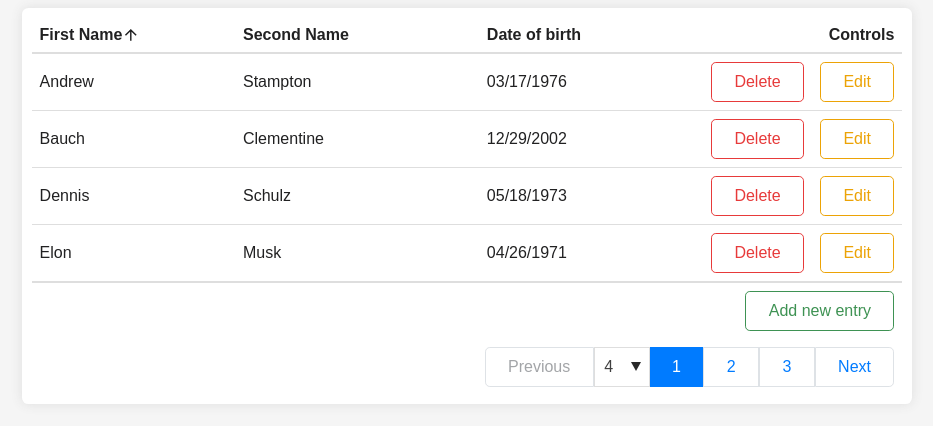
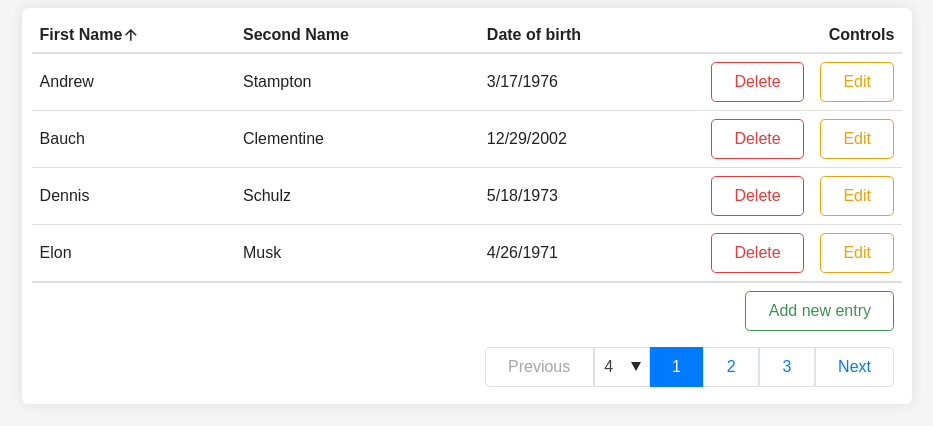
Before and after one commit to bigfatpartyguy/repo-for-learning, a React (Create React App) app: page / in a window 1280 px wide. Shown: the top 426 px of the page, without its empty margins (173-1106 px from the left). Built offline with nearby package versions, Linux system fonts and the light colour scheme.

Commit message:
fixes for modals, date manipulation

```diff
--- a/src/Data.js
+++ b/src/Data.js
@@ -4,62 +4,62 @@ const students = [
   {
     firstName: 'John',
     secondName: 'Johnson',
-    birthday: '02/23/1978',
+    birthday: '1978-02-23',
   },
   {
     firstName: 'Leanne',
     secondName: 'Graham',
-    birthday: '08/14/1988',
+    birthday: '1988-08-14',
   },
   {
     firstName: 'Ervin',
     secondName: 'Howell',
-    birthday: '03/08/1956',
+    birthday: '1956-03-08',
   },
   {
     firstName: 'Bauch',
     secondName: 'Clementine',
-    birthday: '12/29/2002',
+    birthday: '2002-12-29',
   },
   {
     firstName: 'Patricia',
     secondName: 'Labsak',
-    birthday: '01/07/1997',
+    birthday: '1997-01-07',
   },
   {
     firstName: 'Dennis',
     secondName: 'Schulz',
-    birthday: '05/18/1973',
+    birthday: '1973-05-18',
   },
   {
     firstName: 'Kasey',
     secondName: 'Neistat',
-    birthday: '09/03/1987',
+    birthday: '1987-09-03',
   },
   {
     firstName: 'Glenna',
     secondName: 'Reichert',
-    birthday: '10/11/2005',
+    birthday: '2005-10-11',
   },
   {
     firstName: 'Elon',
     secondName: 'Musk',
-    birthday: '04/26/1971',
+    birthday: '1971-04-26',
   },
   {
     firstName: 'Peter',
     secondName: 'Jackson',
-    birthday: '07/30/1964',
+    birthday: '1964-07-30',
   },
   {
     firstName: 'Andrew',
     secondName: 'Stampton',
-    birthday: '03/17/1976',
+    birthday: '1976-03-17',
   },
   {
     firstName: 'Helen',
     secondName: 'Mortensen',
-    birthday: '11/11/1994',
+    birthday: '1994-11-11',
   },
 ];
 
--- a/src/components/Button/Button.jsx
+++ b/src/components/Button/Button.jsx
@@ -3,7 +3,14 @@ import PropTypes from 'prop-types';
 import styles from './Button.module.css';
 
 export default function Button(props) {
-  const { type, btnRole, text, onClick, disabled, ariaLabel } = props;
+  const {
+    type,
+    btnRole,
+    text,
+    onClick,
+    disabled,
+    ariaLabel,
+  } = props;
   /* eslint-disable react/button-has-type */
   return (
     <button
--- a/src/components/CommonModal/CommonModal.jsx
+++ b/src/components/CommonModal/CommonModal.jsx
@@ -7,7 +7,12 @@ import styles from './CommonModal.module.css';
 Modal.setAppElement('#root');
 
 export default function CommonModal(props) {
-  const { children, isOpen, handleCloseModal, contentLabel } = props;
+  const {
+    children,
+    isOpen,
+    handleCloseModal,
+    contentLabel,
+  } = props;
   return (
     <Modal
       className={styles.modal}
--- a/src/components/CommonModal/Modals/AddEditModal.jsx
+++ b/src/components/CommonModal/Modals/AddEditModal.jsx
@@ -36,13 +36,22 @@ export default function AddEditModal(props) {
 }
 
 AddEditModal.propTypes = {
+  type: PropTypes.oneOfType([PropTypes.bool, PropTypes.string]),
   isOpen: PropTypes.bool,
   handleAddRow: PropTypes.func,
+  handleEditRow: PropTypes.func,
   handleCloseModal: PropTypes.func,
+  placeholder: PropTypes.oneOfType([
+    PropTypes.bool,
+    PropTypes.objectOf(PropTypes.string),
+  ]),
 };
 
 AddEditModal.defaultProps = {
+  type: false,
   isOpen: false,
   handleAddRow: () => {},
+  handleEditRow: () => {},
   handleCloseModal: () => {},
+  placeholder: false,
 };
--- a/src/components/Input/Input.jsx
+++ b/src/components/Input/Input.jsx
@@ -3,7 +3,14 @@ import PropTypes from 'prop-types';
 import styles from './Input.module.css';
 
 export default function Input(props) {
-  const { text, id, onChange, value, placeholder, children } = props;
+  const {
+    text,
+    id,
+    onChange,
+    value,
+    placeholder,
+    children,
+  } = props;
   return (
     <div className={styles.inputComponent}>
       <label htmlFor={id}>{text}</label>
@@ -28,6 +35,8 @@ Input.propTypes = {
   id: PropTypes.string,
   onChange: PropTypes.func,
   value: PropTypes.string,
+  placeholder: PropTypes.string,
+  children: PropTypes.node,
 };
 
 Input.defaultProps = {
@@ -35,4 +44,6 @@ Input.defaultProps = {
   id: null,
   onChange: () => {},
   value: '',
+  placeholder: null,
+  children: null,
 };
--- a/src/components/SubmitRow/SubmitRow.jsx
+++ b/src/components/SubmitRow/SubmitRow.jsx
@@ -1,81 +1,59 @@
-import React from 'react';
+import React, { useState } from 'react';
 import PropTypes from 'prop-types';
 import DatePicker from 'react-datepicker';
 import Input from '../Input/Input';
 import styles from './SubmitRow.module.css';
 import 'react-datepicker/dist/react-datepicker.css';
 
-export default class SubmitRow extends React.Component {
-  constructor(props) {
-    super(props);
-    this.initialState = {
-      firstName: '',
-      secondName: '',
-      birthday: new Date(),
-    };
-    this.state = this.initialState;
-  }
+export default function SubmitRow(props) {
+  const { placeholder } = props;
+  const date = placeholder.birthday;
+  const [firstName, setFirstName] = useState('');
+  const [secondName, setSecondName] = useState('');
+  const [birthday, setDate] = useState(date ? new Date(date) : new Date());
 
-  handleChange = (event) => {
-    const { name, value } = event.target;
-    this.setState({
-      [name]: value,
-    });
+  const handleSubmit = (event) => {
+    event.preventDefault();
+    const row = { firstName, secondName, birthday };
+    props.onSubmit(row);
   };
 
-  handleDateChange = (date) => {
-    this.setState({ birthday: date });
-  };
-
-  handleSubmit = (event) => {
-    event.preventDefault();
-    const row = { ...this.state };
-    row.birthday = +row.birthday;
-    this.props.onSubmit(row);
-    this.setState(this.initialState);
-  };
-
-  render() {
-    const { firstName, secondName, birthday } = this.state;
-    const { placeholder } = this.props;
   return (
-      <form className={styles.main} onSubmit={this.handleSubmit}>
+    <form className={styles.main} onSubmit={handleSubmit}>
       <Input
         text="First Name"
         id="firstName"
         placeholder={placeholder.firstName}
         value={firstName}
-          onChange={this.handleChange}
+        onChange={(event) => setFirstName(event.target.value)}
       />
       <Input
         text="Second Name"
         id="secondName"
         placeholder={placeholder.secondName}
         value={secondName}
-          onChange={this.handleChange}
+        onChange={(event) => setSecondName(event.target.value)}
       />
-        <Input
-          text="Date of birth"
-          id="birthday"
-          placeholder={placeholder.birthday}
-          onChange={this.handleChange}
-        >
+      <Input text="Date of birth" id="birthday">
         <DatePicker
           className={styles.datepicker}
           selected={birthday}
-            onChange={this.handleDateChange}
+          onChange={(event) => setDate(event)}
           showYearDropdown
         />
       </Input>
-        <div className={styles.buttons}>{this.props.children}</div>
+      <div className={styles.buttons}>{props.children}</div>
     </form>
   );
-  }
 }
 
 SubmitRow.propTypes = {
   onSubmit: PropTypes.func,
   children: PropTypes.node,
+  placeholder: PropTypes.oneOfType([
+    PropTypes.bool,
+    PropTypes.objectOf(PropTypes.string),
+  ]),
 };
 
 SubmitRow.defaultProps = {
@@ -83,4 +61,5 @@ SubmitRow.defaultProps = {
     event.preventDefault();
   },
   children: <button type="button">Error</button>,
+  placeholder: false,
 };
--- a/src/components/SubmitRow/SubmitRow.module.css
+++ b/src/components/SubmitRow/SubmitRow.module.css
@@ -18,5 +18,5 @@
 }
 
 .datepicker {
-  background-color: red;
+  /* background-color: red; */
 }
--- a/src/components/Table/Table.jsx
+++ b/src/components/Table/Table.jsx
@@ -6,7 +6,7 @@ import Button from '../Button/Button';
 import Pagination from '../Pagination/Pagination';
 import DeleteModal from '../CommonModal/Modals/DeleteModal';
 import AddEditModal from '../CommonModal/Modals/AddEditModal';
-import { sortRows, getStudentById } from '../../helpers';
+import { sortRows, getStudentById, getDateMask } from '../../helpers';
 import styles from './Table.module.css';
 
 class Table extends Component {
@@ -57,8 +57,30 @@ class Table extends Component {
       alert('Please, fill in the input fields.');
       return;
     }
+    newStudent.birthday = new Date(birthday).toISOString();
     newStudent.id = uuidv4();
     this.setState((state) => ({ students: [...state.students, newStudent] }));
+    this.handleCloseModal();
+  };
+
+  handleEditRow = (row) => {
+    const updatedStudent = { ...row };
+    const { firstName, secondName, birthday } = updatedStudent;
+    if (!firstName || !secondName || !birthday) {
+      // eslint-disable-next-line no-undef, no-alert
+      alert('Please, fill in the input fields.');
+      return;
+    }
+    updatedStudent.birthday = new Date(birthday).toISOString();
+    this.setState((state) => {
+      const students = state.students.map((student) => {
+        if (student.id === state.studentId) {
+          return { ...updatedStudent, id: state.studentId };
+        }
+        return student;
+      });
+      return { students };
+    });
     this.handleCloseModal();
   };
 
@@ -161,7 +183,7 @@ class Table extends Component {
           <tr key={id}>
             <td>{row.firstName}</td>
             <td>{row.secondName}</td>
-            <td>{row.birthday}</td>
+            <td>{getDateMask(row.birthday)}</td>
             <td>
               <Button
                 text="Delete"
@@ -276,7 +298,7 @@ Table.propTypes = {
     PropTypes.shape({
       firstName: PropTypes.string,
       secondName: PropTypes.string,
-      birthday: PropTypes.number,
+      birthday: PropTypes.string,
     }),
   ),
 };
--- a/src/helpers.js
+++ b/src/helpers.js
@@ -1,9 +1,19 @@
 function sortRows(rows, fieldName, directionAsc) {
   const result = rows;
   if (directionAsc) {
-    result.sort((a, b) => (a[fieldName] > b[fieldName] ? 1 : -1));
+    result.sort((a, b) => {
+      if (Date.parse(a[fieldName])) {
+        return Date.parse(a[fieldName]) > Date.parse(b[fieldName]) ? 1 : -1;
+      }
+      return a[fieldName] > b[fieldName] ? 1 : -1;
+    });
   } else {
-    result.sort((a, b) => (a[fieldName] > b[fieldName] ? -1 : 1));
+    result.sort((a, b) => {
+      if (Date.parse(a[fieldName])) {
+        return Date.parse(a[fieldName]) > Date.parse(b[fieldName]) ? -1 : 1;
+      }
+      return a[fieldName] > b[fieldName] ? -1 : 1;
+    });
   }
   return result;
 }
@@ -12,4 +22,9 @@ function getStudentById(students, id) {
   return students.find((student) => student.id === id);
 }
 
-export { sortRows, getStudentById };
+function getDateMask(dateString) {
+  const dateObj = new Date(dateString);
+  return dateObj.toLocaleDateString();
+}
+
+export { sortRows, getStudentById, getDateMask };
```
Also changed, not shown: src/components/SubmitRow/OldSubmitRow.jsx (added, +86 -0 lines). Lines whose indentation alone changed are shown as unchanged.
